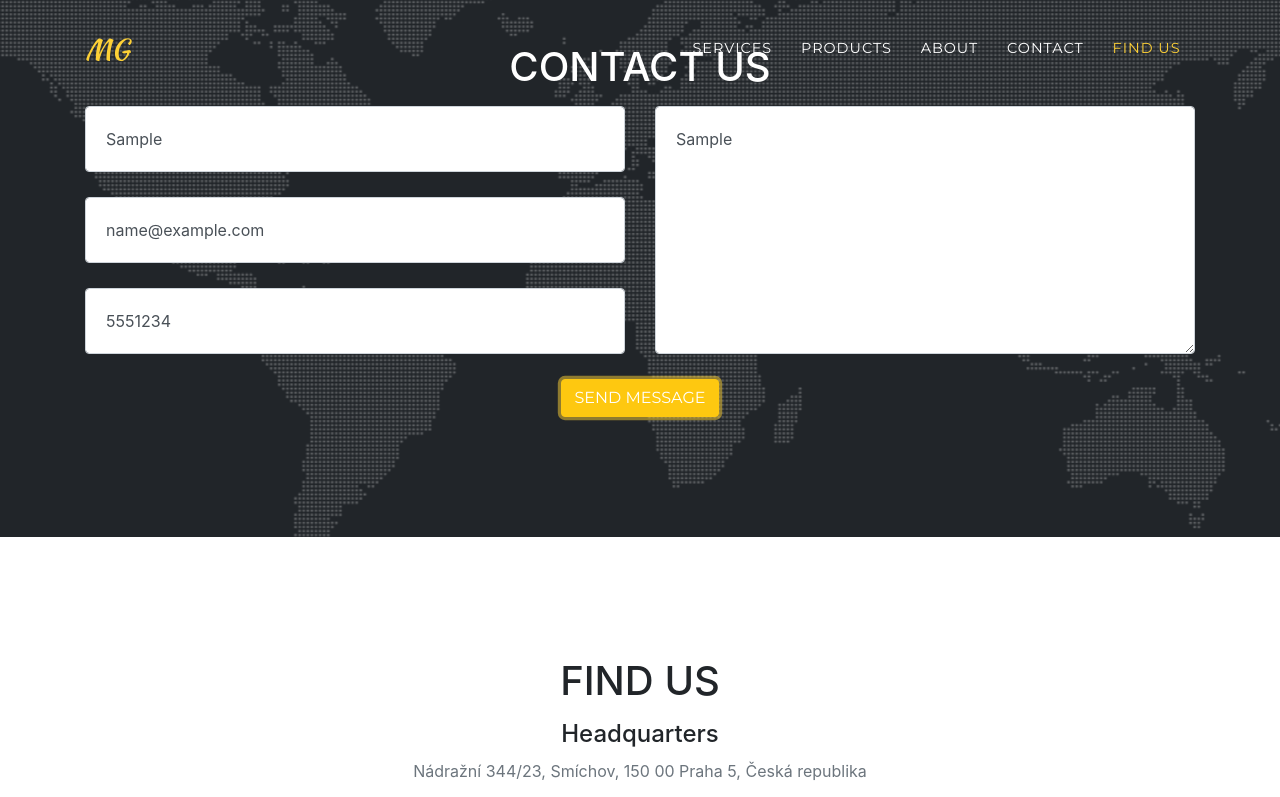
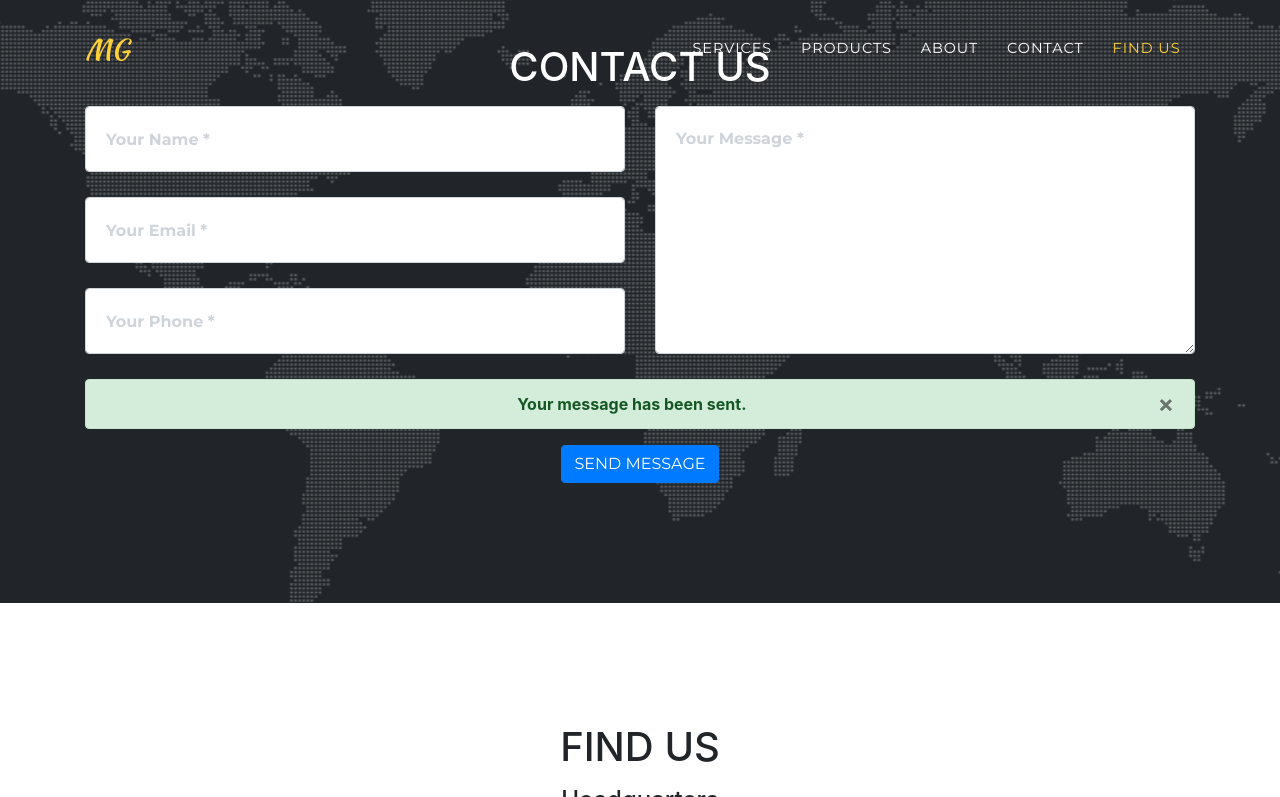
Before and after one commit to aitsanatilea/mg-bootstrap-site, a website with bundled scripts: page index.html in a window 1280 px wide. Both pictures are taken after typing "Sample", "name@example.com", "5551234", "Sample" into the empty fields and a click on the button "SEND MESSAGE". Shown: the part 3536-4333 px from the top of the page. Built offline with nearby package versions, Linux system fonts and the light colour scheme; a web font is replaced by a local one.

Commit message:
Rollback

```diff
--- a/index.html
+++ b/index.html
@@ -423,39 +423,7 @@
         </div>
         <div class="row">
           <div class="col-lg-12">
-            <form id="contactForm" name="sentMessage" method="POST" netlify>
-              <div class="row">
-                <div class="col-md-6">
-                  <div class="form-group">
-                    <input class="form-control" name="name" type="text" placeholder="Your Name *" required="required" data-validation-required-message="Please enter your name.">
-                    <p class="help-block text-danger"></p>
-                  </div>
-                  <div class="form-group">
-                    <input class="form-control" name="email" type="email" placeholder="Your Email *" required="required" data-validation-required-message="Please enter your email address.">
-                    <p class="help-block text-danger"></p>
-                  </div>
-                  <div class="form-group">
-                    <input class="form-control" name="phone" type="tel" placeholder="Your Phone *" required="required" data-validation-required-message="Please enter your phone number.">
-                    <p class="help-block text-danger"></p>
-                  </div>
-                  <div data-netlify-recaptcha></div>
-                </div>
-                <div class="col-md-6">
-                  <div class="form-group">
-                    <textarea class="form-control" iname="message" placeholder="Your Message *" required="required" data-validation-required-message="Please enter a message."></textarea>
-                    <p class="help-block text-danger"></p>
-                  </div>
-                </div>
-                <div class="clearfix"></div>
-                <div class="col-lg-12 text-center">
-                  <!-- <div id="success"></div> -->
-                  <button class="btn btn-primary btn-xl text-uppercase" type="submit">Send Message</button>
-                </div>
-              </div>
-            </form>
-
-
-            <!-- <form id="contactForm" name="sentMessage" method="POST" netlify novalidate>
+            <form id="contactForm" name="sentMessage" method="POST" netlify novalidate>
               <div class="row">
                 <div class="col-md-6">
                   <div class="form-group">
@@ -484,9 +452,7 @@
                   <button id="sendMessageButton" class="btn btn-primary btn-xl text-uppercase" type="submit">Send Message</button>
                 </div>
               </div>
-            </form> -->
-
-
+            </form>
           </div>
         </div>
       </div>
--- a/js/contact_me.js
+++ b/js/contact_me.js
@@ -1,79 +1,71 @@
-// $(function() {
-//   $("#contactForm input,#contactForm textarea").jqBootstrapValidation({
-//     preventSubmit: true,
-//     submitError: function($form, event, errors) {
-//       // additional error messages or events
-//     },
-//     submitSuccess: function($form, event) {
-//       event.preventDefault(); // prevent default submit behaviour
-//       // get values from FORM
-//       var name = $("input#name").val();
-//       var email = $("input#email").val();
-//       var phone = $("input#phone").val();
-//       var message = $("textarea#message").val();
-//       var firstName = name; // For Success/Failure Message
-//       // Check for white space in name for Success/Fail message
-//       if (firstName.indexOf(' ') >= 0) {
-//         firstName = name.split(' ').slice(0, -1).join(' ');
-//       }
-//       $this = $("#sendMessageButton");
-//       $this.prop("disabled", true); // Disable submit button until AJAX call is complete to prevent duplicate messages
-//
-//       $.ajax({
-//         url: $form.attr("action"),
-//         type: "POST",
-//         data: $form.serialize(),
-//         cache: false,
-//
-//         success: function() {
-//           // Success message
-//           $('#success').html("<div class='alert alert-success'>");
-//           $('#success > .alert-success').html("<button type='button' class='close' data-dismiss='alert' aria-hidden='true'>&times;")
-//             .append("</button>");
-//           $('#success > .alert-success')
-//             .append("<strong>Your message has been sent. </strong>");
-//           $('#success > .alert-success')
-//             .append('</div>');
-//           //clear all fields
-//           $('#contactForm').trigger("reset");
-//         },
-//
-//         error: function() {
-//           // Fail message
-//           $('#success').html("<div class='alert alert-danger'>");
-//           $('#success > .alert-danger').html("<button type='button' class='close' data-dismiss='alert' aria-hidden='true'>&times;")
-//             .append("</button>");
-//           $('#success > .alert-danger').append($("<strong>").text("Sorry " + firstName + ", it seems that my mail server is not responding. Please try again later!"));
-//           $('#success > .alert-danger').append('</div>');
-//           //clear all fields - disabled for test purpose
-//           //$('#contactForm').trigger("reset");
-//         },
-//         complete: function() {
-//           setTimeout(function() {
-//             $this.prop("disabled", false); // Re-enable submit button when AJAX call is complete
-//           }, 1000);
-//         }
-//       });
-//     },
-//     filter: function() {
-//       return $(this).is(":visible");
-//     },
-//   });
-//
-//   $("a[data-toggle=\"tab\"]").click(function(e) {
-//     e.preventDefault();
-//     $(this).tab("show");
-//   });
-// });
+$(function() {
+  $("#contactForm input,#contactForm textarea").jqBootstrapValidation({
+    preventSubmit: true,
+    submitError: function($form, event, errors) {
+      // additional error messages or events
+    },
+    submitSuccess: function($form, event) {
+      event.preventDefault(); // prevent default submit behaviour
+      // get values from FORM
+      var name = $("input#name").val();
+      var email = $("input#email").val();
+      var phone = $("input#phone").val();
+      var message = $("textarea#message").val();
+      var firstName = name; // For Success/Failure Message
+      // Check for white space in name for Success/Fail message
+      if (firstName.indexOf(' ') >= 0) {
+        firstName = name.split(' ').slice(0, -1).join(' ');
+      }
+      $this = $("#sendMessageButton");
+      $this.prop("disabled", true); // Disable submit button until AJAX call is complete to prevent duplicate messages
 
-$("#contactForm").submit(function(e) {
-  e.preventDefault();
+      $.ajax({
+        url: $form.attr("action"),
+        type: "POST",
+        data: $form.serialize(),
+        cache: false,
 
-  var $form = $(this);
-  $.post($form.attr("action"), $form.serialize()).then(function() {
-    alert("Thank you!");
+        success: function() {
+          // Success message
+          $('#success').html("<div class='alert alert-success'>");
+          $('#success > .alert-success').html("<button type='button' class='close' data-dismiss='alert' aria-hidden='true'>&times;")
+            .append("</button>");
+          $('#success > .alert-success')
+            .append("<strong>Your message has been sent. </strong>");
+          $('#success > .alert-success')
+            .append('</div>');
+          //clear all fields
+          $('#contactForm').trigger("reset");
+        },
+
+        error: function() {
+          // Fail message
+          $('#success').html("<div class='alert alert-danger'>");
+          $('#success > .alert-danger').html("<button type='button' class='close' data-dismiss='alert' aria-hidden='true'>&times;")
+            .append("</button>");
+          $('#success > .alert-danger').append($("<strong>").text("Sorry " + firstName + ", it seems that my mail server is not responding. Please try again later!"));
+          $('#success > .alert-danger').append('</div>');
+          //clear all fields - disabled for test purpose
+          //$('#contactForm').trigger("reset");
+        },
+        complete: function() {
+          setTimeout(function() {
+            $this.prop("disabled", false); // Re-enable submit button when AJAX call is complete
+          }, 1000);
+        }
+      });
+    },
+    filter: function() {
+      return $(this).is(":visible");
+    },
+  });
+
+  $("a[data-toggle=\"tab\"]").click(function(e) {
+    e.preventDefault();
+    $(this).tab("show");
   });
 });
+
 /*When clicking on Full hide fail/success boxes */
 $('#name').focus(function() {
   $('#success').html('');
```
